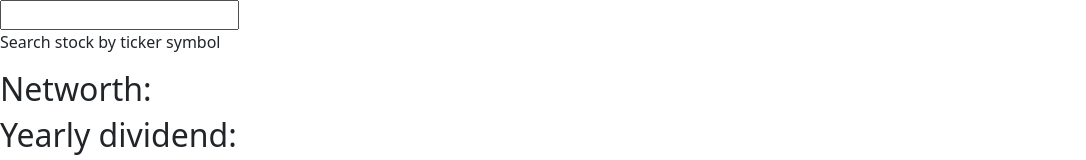
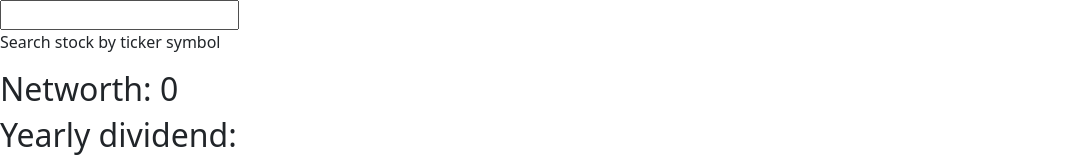
Before and after one commit to Umpoy/stock_tracker, a React (Create React App) app in the folder client/: page / in a window 1280 px wide. Shown: the top 160 px of the page, without its empty margins (0-1086 px from the left). Built offline with nearby package versions, Linux system fonts and the light colour scheme.

Commit message:
networth now shows properly

```diff
--- a/client/src/App.js
+++ b/client/src/App.js
@@ -5,21 +5,32 @@ import axios from 'axios';
 const App = () => {
     const [ticker, setTicker] = useState('');
     const [stocks, setStock] = useState([]);
+    const [networth, setNetworth] = useState(0);
     const [result, setResults] = useState({});
     useEffect(() => {
         const searchStock = async () => {
             const { data } = await axios.get(`http://localhost:5000/getStock/${ticker}`);
-            setResults(data)
+            setResults(data);
         }
         const debounce = setTimeout(() => {
             if (ticker) {
                 searchStock();
+
+
             }
         }, 500);
         return () => {
             clearTimeout(debounce);
         }
     }, [ticker]);
+    useEffect(() => {
+        let total = 0
+
+        stocks.forEach(item => {
+            total += item.quantity * item.price;
+        })
+        setNetworth(total);
+    }, [stocks])
 
     const handleOnSubmit = e => {
         e.preventDefault();
@@ -53,6 +64,8 @@ const App = () => {
         setStock(newState);
     }
 
+
+
     return (
         <div div className="app" >
             <div className="ticker-search">
@@ -66,7 +79,7 @@ const App = () => {
                 {showStockInfo()}
             </div>
             <div className="assets">
-                <h2>Networth: </h2>
+                <h2>Networth: {networth}</h2>
                 <h2>Yearly dividend: </h2>
             </div>
             <List stocks={stocks} updateQuantity={updateStockQuantity} />
```
